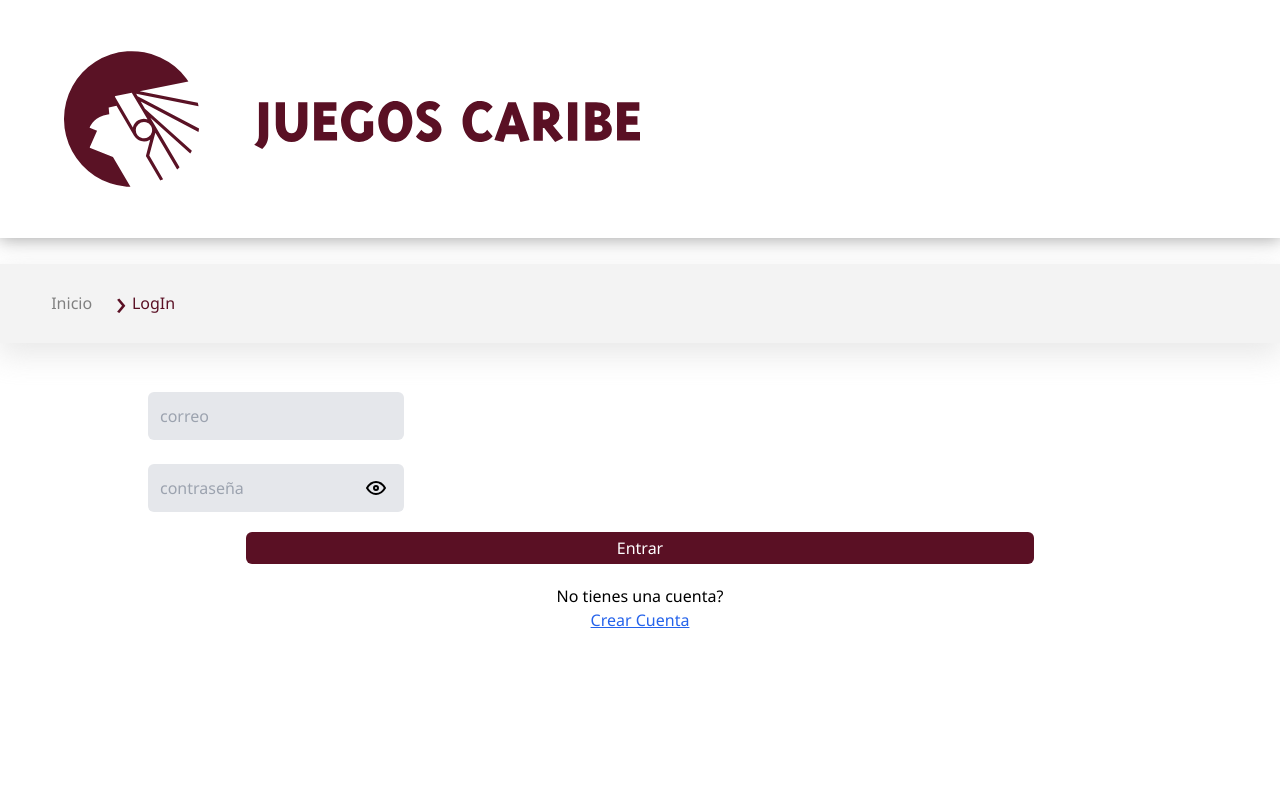
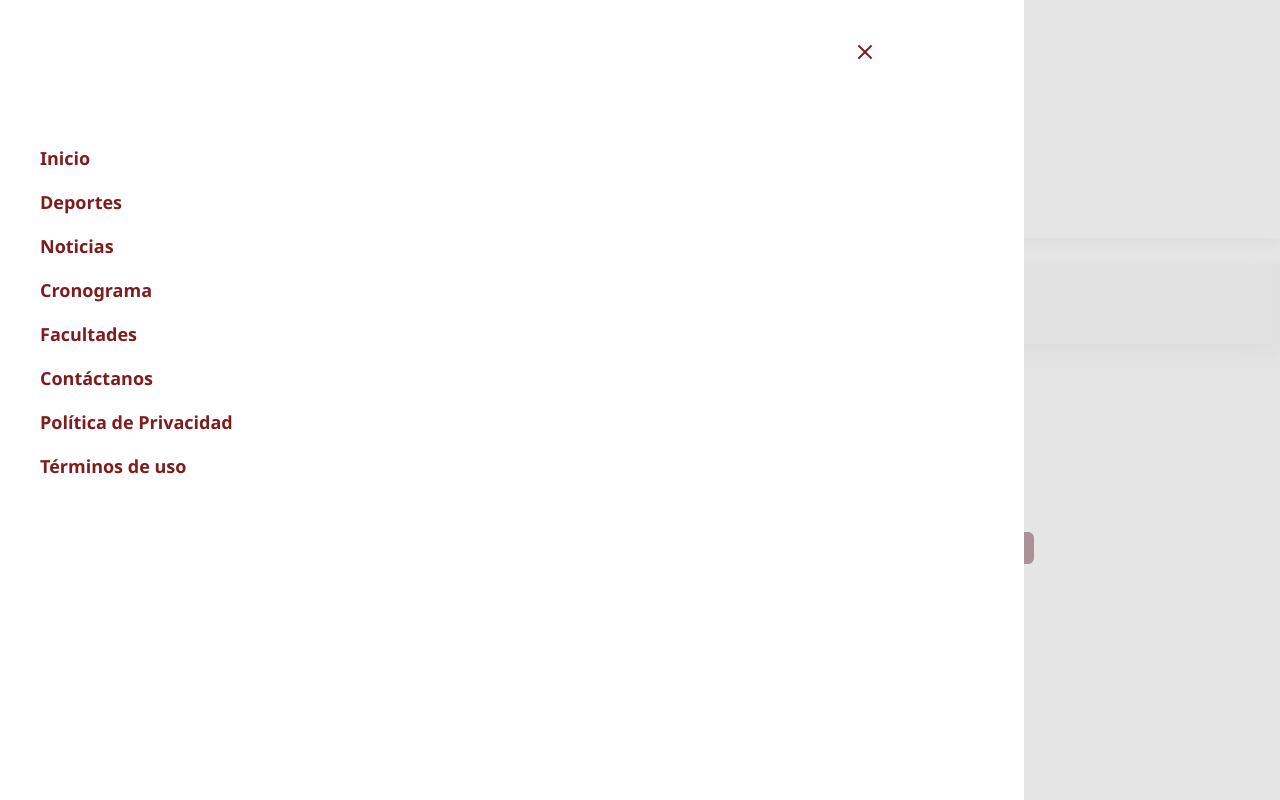
Before and after one commit to chriss8g/Juegos-Caribe, a Next.js app in the folder Frontend/: page /LogIn in a window 1280 px wide. Built offline with nearby package versions, Linux system fonts and the light colour scheme; a web font is replaced by a local one.

Commit message:
feat/make side menu

```diff
--- a/Frontend/src/Components/Footer/Footer.jsx
+++ b/Frontend/src/Components/Footer/Footer.jsx
@@ -29,8 +29,8 @@ export default function Footer()
                     <div className="group">
                         <a href="/Deportes">Deportes</a><br /><br />
                         <div className="groupInfo">
-                            <p  className="groupHead" >Individuales</p>
-                            <p className="mt-2">Colectivos</p>
+                            <p onClick={()=>{router.push("/Deportes")}} className="groupHead" >Individuales</p>
+                            <p onClick={()=>{router.push("/Deportes")}} className="mt-2">Colectivos</p>
                         </div>
                     </div>
                 </div>
--- a/Frontend/src/Components/Layout/Layout.jsx
+++ b/Frontend/src/Components/Layout/Layout.jsx
@@ -4,15 +4,28 @@ import "../../app/globals.css"
 import Image from 'next/image'
 import BreadCrumbs from "../BreadCrumbs/BreadCrumbs"
 import Footer from "../Footer/Footer"
-import { IconMenu2, IconSearch, IconUser } from "@tabler/icons-react";
+import { IconMenu2, IconSearch, IconUser, IconX } from "@tabler/icons-react";
 import useAuthentication from "../../hooks/useAuthentication"
 import Link from "next/link"
+import { useState } from "react"
 
 export default function Layout({children})
 {
     const { loggedInUser } = useAuthentication()
 
     // const [lenguage, setLenguage] = useState("es")
+    const [showingMenu, setShowingMenu] = useState(false)
+
+    function handleChangeMenuState()
+    {
+        if(showingMenu)
+            document.getElementById("SideMenu")?.classList.add("slowTransition")
+        else{
+            document.getElementById("SideMenu")?.classList.remove("slowTransition")
+        }
+        setShowingMenu(!showingMenu)
+    }
+
     return(
             <div className="Header">
                 <div className="">
@@ -44,19 +57,35 @@ export default function Layout({children})
                                 }>
                                 {lenguage.toUpperCase()}
                             </h2> */}
-                            <div className="burgerMenu cursor-pointer">
+                            <div className="burgerMenu cursor-pointer" onClick={()=>handleChangeMenuState()}>
                                 <IconMenu2 />
                             </div>
                         </div>
                     </div>
                 </div>
-                <div className="DesktopView">
-
-                </div>
                 <div className="">
                     <BreadCrumbs />
                 </div>
+
+                <div className={`${showingMenu ? 'hidden' : 'block'}`}>
+                    <div className="sideMenu w-full h-full fixed top-0 left-0 z-10 bg-[#d7d7d7a5]" onClick={()=>handleChangeMenuState()}/>
+                    <div className="bg-white w-4/5 h-full fixed top-0 z-20  font-bold text-red-900 text-lg cursor-pointer" id="SideMenu">
+                        <div className="w-2/12 ml-auto pt-10" onClick={()=>handleChangeMenuState()}><IconX /></div>
+                        <div className="flex flex-col gap-4 px-10 py-20">
+                            <a href="/">Inicio</a>
+                            <a href="/Deportes">Deportes</a>
+                            <a href="/Noticias">Noticias</a>
+                            <a href="/Cronograma">Cronograma</a>
+                            <a href="/Facultades">Facultades</a>
+                            <a href="/Contactenos">Contáctanos</a>
+                            <a href="/Politica-Privacidad">Política de Privacidad</a>
+                            <a href="/Terminos-Condiciones">Términos de uso</a>
+                        </div>
+                    </div>
+                </div>
+
                 {children}
+
                 <Footer />
             </div>
     )
--- a/Frontend/src/Components/Layout/layout.css
+++ b/Frontend/src/Components/Layout/layout.css
@@ -21,7 +21,7 @@
     justify-content: space-between;
     padding: 4% 5%;
     margin-bottom: 2%;
-    box-shadow: 0px 0px 17px 1px #a3a3a3;
+    box-shadow: 0px 0px 17px 1px #d7d7d7;
 }
 .leftHeader
 {
@@ -46,3 +46,12 @@
 {
     font-weight: 300;
 }
+@keyframes slowTransitionAnimation {
+    from {margin-left: -40rem;}
+    to {margin-left: 0;}
+}
+.slowTransition
+{
+    animation-name: slowTransitionAnimation;
+    animation-duration: 0.5s;
+}
```
